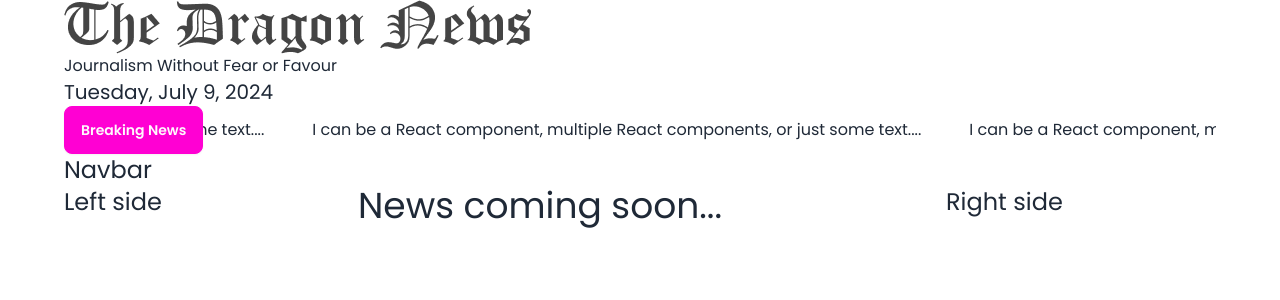
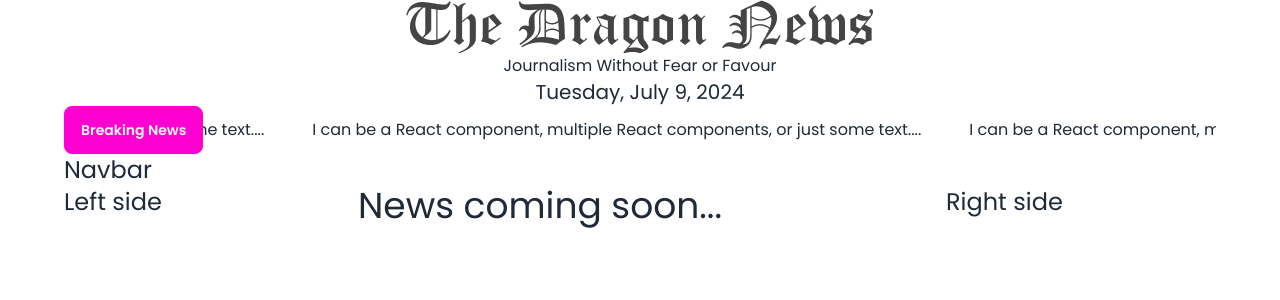
Before and after one commit to sowmik-sec/react-dragon-news-auth, a React (Vite) app: page / in a window 1280 px wide. Shown: the top 300 px of the page. Built offline with nearby package versions, Linux system fonts and the light colour scheme.

Commit message:
show image in the middle

```diff
--- a/src/pages/Shared/Header/Header.jsx
+++ b/src/pages/Shared/Header/Header.jsx
@@ -2,8 +2,8 @@ import logo from "../../../assets/logo.png";
 import moment from "moment";
 function Header() {
   return (
-    <div>
-      <img src={logo} alt="" />
+    <div className="text-center">
+      <img className="mx-auto" src={logo} alt="" />
       <p>Journalism Without Fear or Favour</p>
       <p className="text-xl">{moment().format("dddd, MMMM D, YYYY")}</p>
     </div>
```
